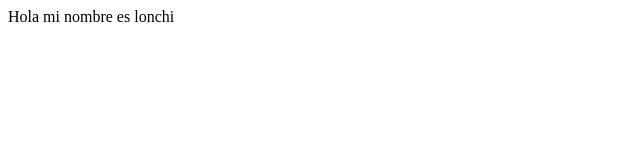
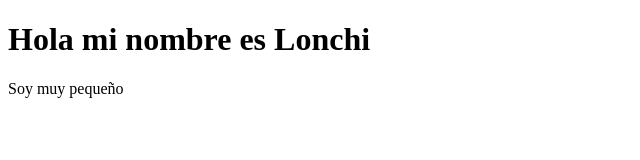
Before and after one commit to Scarletten/curso-html-css, a plain HTML site: page index.html in a window 1280 px wide. Shown: the whole page, without its empty margins (0-640 px from the left). Drawn offline with Linux system fonts and the light colour scheme.

Commit message:
Actualización

```diff
--- a/index.html
+++ b/index.html
@@ -1,5 +1,5 @@
 <!DOCTYPE html>
-<html lang="en">
+<html lang="es">
     <head>
         <meta charset="UTF-8">
         <meta http-equiv="X-UA-Compatible" content="IE=edge">
@@ -7,6 +7,12 @@
         <title>Document</title>
     </head>
     <body>
-    Hola mi nombre es lonchi
+        <h1>
+            Hola mi nombre es Lonchi
+        </h1>
+        <p>
+            Soy muy pequeño
+        </p>
+
     </body>
 </html>
```
Lines whose indentation alone changed are shown as unchanged.
